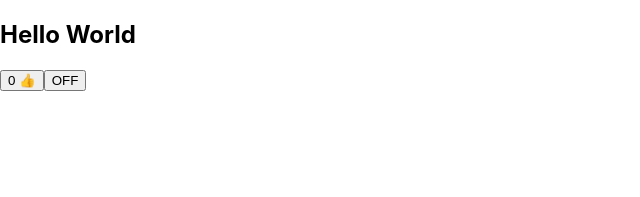
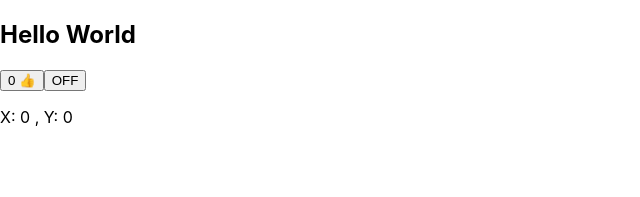
Before and after one commit to Carefree-happy/awesome-react-components, a React (Create React App) app: page / in a window 1280 px wide. Shown: the top 197 px of the page, without its empty margins (0-640 px from the left). Built offline with nearby package versions, Linux system fonts and the light colour scheme.

Commit message:
feat: MouseTracker

```diff
--- a/src/App.tsx
+++ b/src/App.tsx
@@ -1,12 +1,14 @@
 import React from "react"
 import Hello from './components/Hello';
 import LikeButton from './components/LikeButton';
+import MouseTracker from './components/MouseTracker';
 
 const App: React.FC = () => {
     return (
         <>
             <Hello message="Hello World" />
             <LikeButton />
+            <MouseTracker />
         </>
     );
 }
--- /dev/null
+++ b/src/components/MouseTracker.tsx
@@ -0,0 +1,27 @@
+import React, { useEffect, useState } from "react"
+
+const MouseTracker: React.FC = () => {
+    const [position, setPosition] = useState({ x: 0, y: 0 })
+
+    useEffect(() => {
+        console.log("add effect", position.x)
+        const updateMouse = (e: MouseEvent) => {
+            console.log('inner')
+            setPosition({x: e.clientX, y: e.clientY})
+        }
+        document.addEventListener('click', updateMouse)
+
+        return () => {
+            console.log("remove effect", position.x)
+            document.removeEventListener('click', updateMouse)
+        }
+    })
+
+    console.log("before render", position.x)
+
+    return (
+        <p>X: {position.x} , Y: {position.y}</p>
+    )
+}
+
+export default MouseTracker;
```
